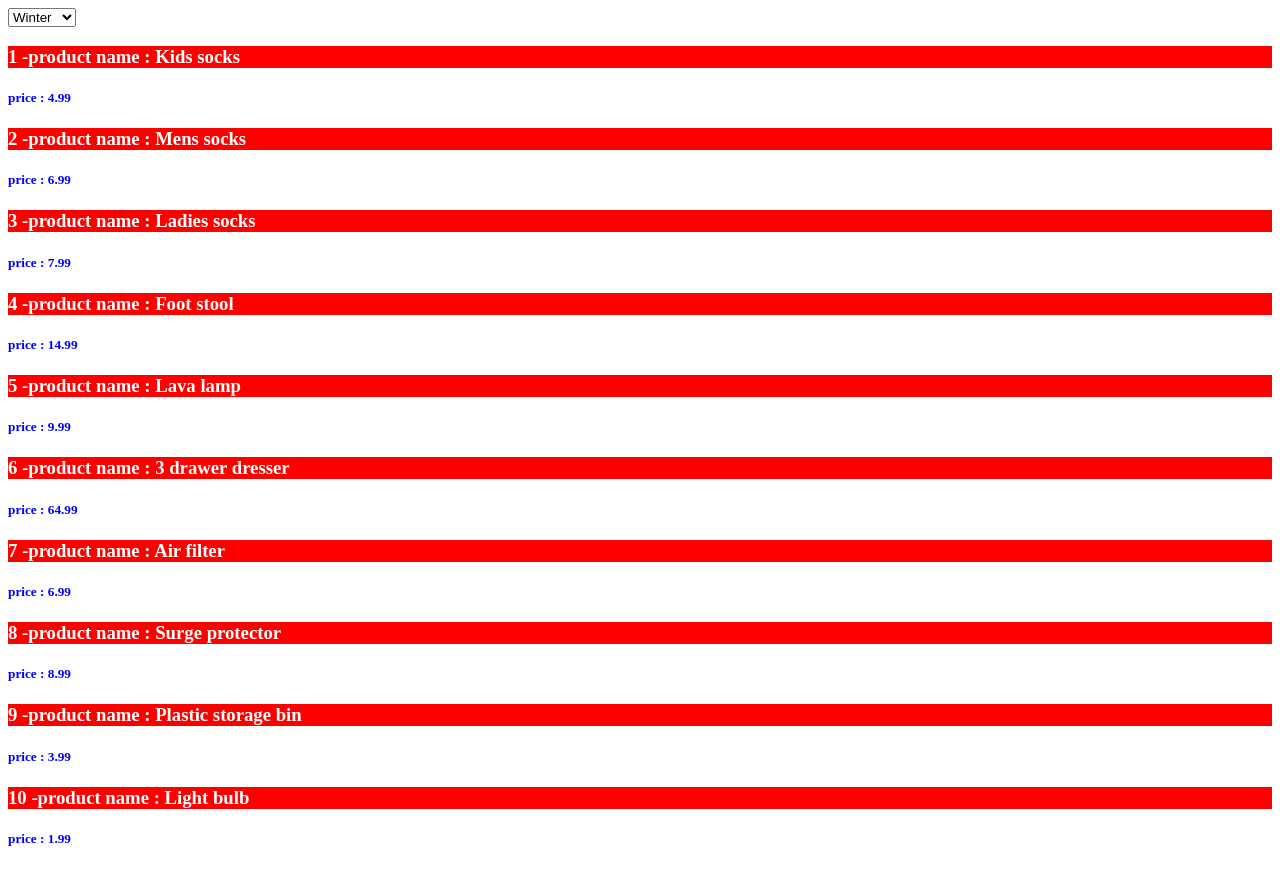
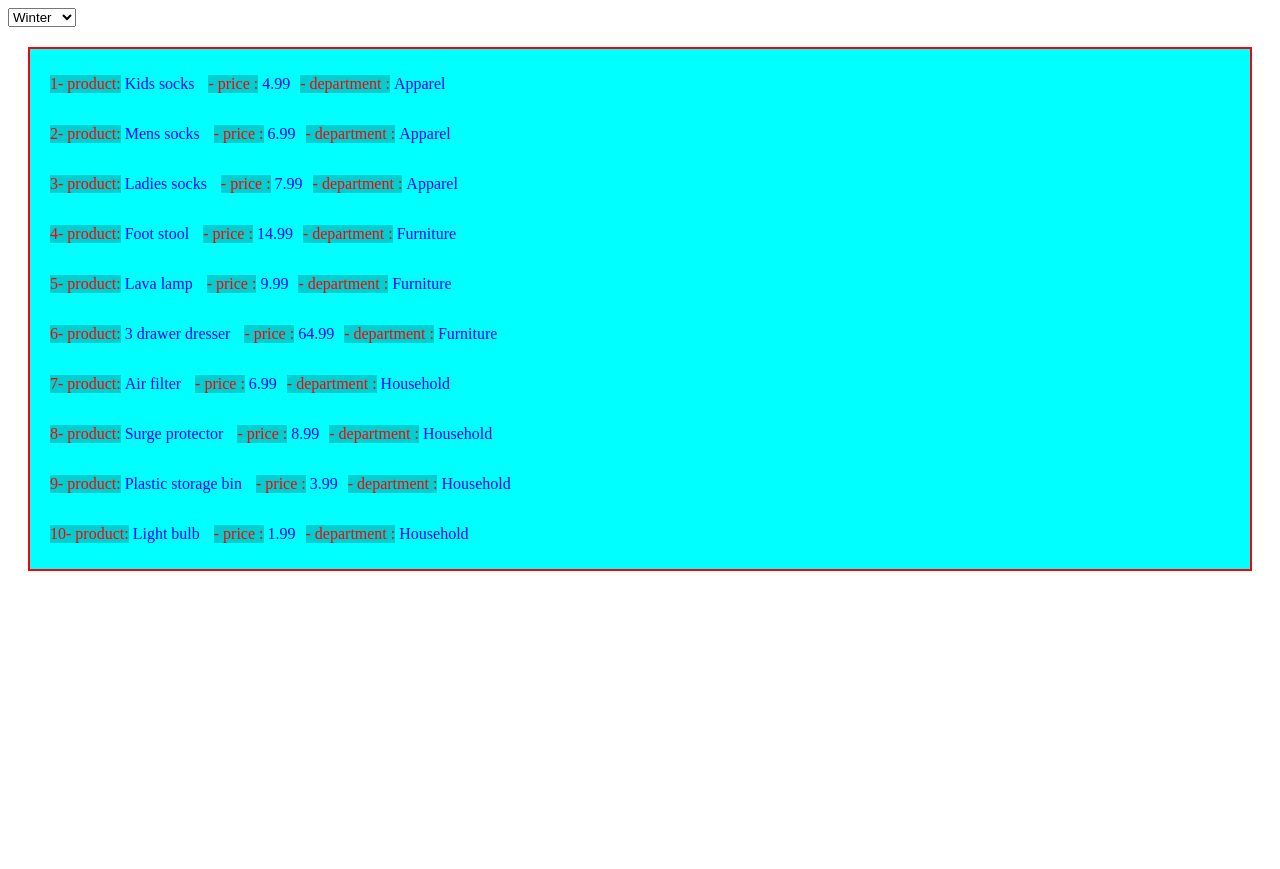
Before and after one commit to Sanyyouisf/Seasonal-Sales, a plain HTML site: page index.html in a window 1280 px wide. After the commit the page ends 800 px from the top, so only its background shows below. Drawn offline with Linux system fonts and the light colour scheme.

Commit message:
display product, price and departement

```diff
--- a/seasonalSales.css
+++ b/seasonalSales.css
@@ -2,12 +2,32 @@
 	background-color: green;
 }*/
 .name {
-	background-color: red;
-	color: white;
-	/*display: inline-block;*/
+
 }
 
 .price {
+
+}
+
+.department {
+
+}
+
+#container {
+	background-color: #00ffff;
 	color: blue;
-	/*display: inline-block;*/
+	margin: 20px;
+	padding: 10px;
+	border: 2px red solid;
 }
+
+.shareLine {
+	display: inline-block;
+
+}
+
+.background {
+	background-color: #00ced1;
+	margin-left: 10px;
+	color: red;
+}
--- a/seasonalSales.js
+++ b/seasonalSales.js
@@ -1,47 +1,40 @@
 //You should load both file via XHRs
 // and store the contents in two different JavaScript variables in your code.
 
+//*** the variables**//
 var myProductRequest = new XMLHttpRequest();
 var myDepartementRequest = new XMLHttpRequest();
 var container = document.getElementById("container");
+var productString = "";
+var currentproduct;
+var departmentString = "";
+var currentdepartment;
+//make xhrDData is a globale variable to use it back in makeProductDom function
+var xhrDData ={};
+
 
 //lists all the products ,department name, and the price.
 function makeProductDom(xhrPData){
-    var productString = "";
-    var currentproduct;
     for(var i = 0; i < xhrPData.products.length; i++) {
         currentproduct = xhrPData.products[i];
-        productString += `<h3 class="name">${i+1} -product name : ${xhrPData.products[i].name}</h3> `;
-        productString +=`<h5 class="price">price  : ${xhrPData.products[i].price}</h5>`;
-        console.log("the product loop number : ",i);
-        // makeDepartmentDom(xhrDData);
-
-		    function makeDepartmentDom(xhrDData){
-		    	console.log("makeDepartmentDom function");
-		    	for(var j = 0; j < xhrDData.categories.length; j++) {
-		    		console.log("for statement");
-		        	if ( xhrPData.products[i].category_id === xhrDData.categories[j].id){
-		        		departmentString += `<h3> the department is ${xhrDData.categories[j].name}</h3>`	;
-		    			console.log("the department loop number : ",j);
-		    		}
+        productString += `<p class="background shareLine">${i+1}- product:</p> <p class="shareLine">${xhrPData.products[i].name}</p> `;
+        productString +=`<p class="background shareLine">- price  :</p> <p class="shareLine">${xhrPData.products[i].price}</p>`;
+		    for(var j = 0; j < xhrDData.categories.length; j++) {
+		    	if ( currentproduct.category_id === xhrDData.categories[j].id){
+		        	productString += `<p class="background shareLine">- department :</p> <p class="shareLine">${xhrDData.categories[j].name}</p> `;
+		        	productString +=  `<br>`;
 		    	}
-        	}
+		   	}
     }
+    console.log("xhrPData is : " ,xhrPData);
+    console.log("xhrDData is : ",xhrDData);
     container.innerHTML = productString;
 }
 
-// function makeDepartmentDom(xhrDData){
-// 		    	console.log("makeDepartmentDom function");
-// 		    	for(var j = 0; j < xhrDData.categories.length; j++) {
-// 		    		console.log("for statement");
-// 		        	if ( xhrPData.products[i].category_id === xhrDData.categories[j].id){
-// 		        		departmentString += `<h3> the department is ${xhrDData.categories[j].name}</h3>`	;
-// 		    			console.log("the department loop number : ",j);
-// 		    		}
-// 		    	}
-//         	}
 
-
+function makeDepartmentDom(DData){
+	xhrDData=DData;
+}
 
 function executeProductAfterFileLoaded(){
     var data = JSON.parse(this.responseText);
@@ -50,21 +43,20 @@ function executeProductAfterFileLoaded(){
 }
 
 
-// function executeDepartementAfterFileLoaded(){
-//     var data = JSON.parse(this.responseText);
-//     console.log("my Departement Data is : ", data);
-//     makeDepartmentDom(data);
-// }
+function executeDepartementAfterFileLoaded(){
+    var data = JSON.parse(this.responseText);
+    console.log("my Departement Data is : ", data);
+    makeDepartmentDom(data);
+}
 
 myProductRequest.addEventListener("load", executeProductAfterFileLoaded);
-// myDepartementRequest.addEventListener("load", executeDepartementAfterFileLoaded)
+myDepartementRequest.addEventListener("load", executeDepartementAfterFileLoaded)
 
 myProductRequest.open("GET","products.json");
 myDepartementRequest.open("GET","departments.json");
 
+myDepartementRequest.send();
 myProductRequest.send();
-myDepartementRequest.send();
-// console.log("myRequest", myRequest);
 
 
 //Your job is to build a web page that
```
